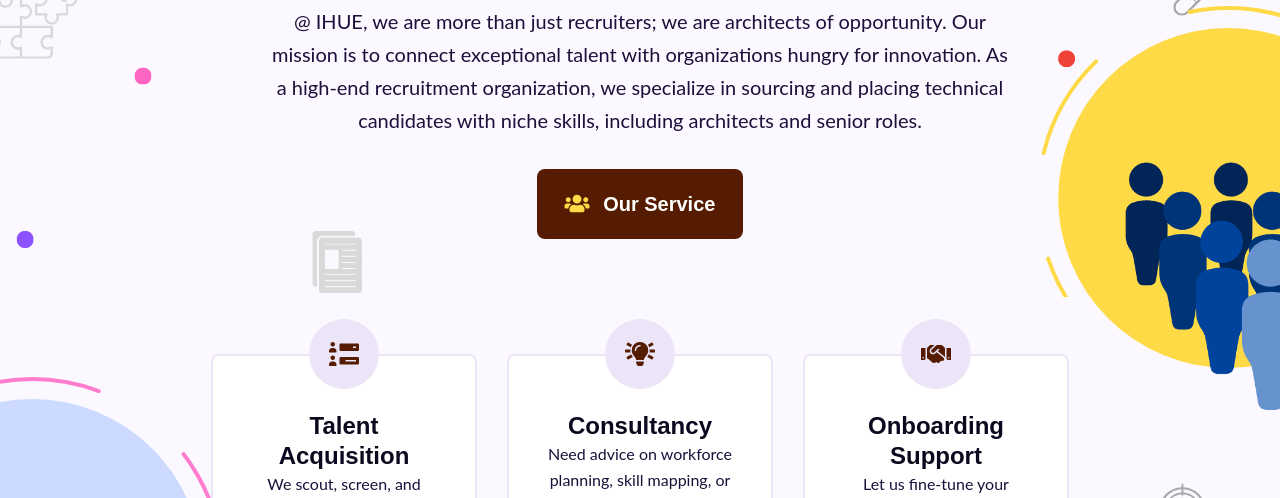
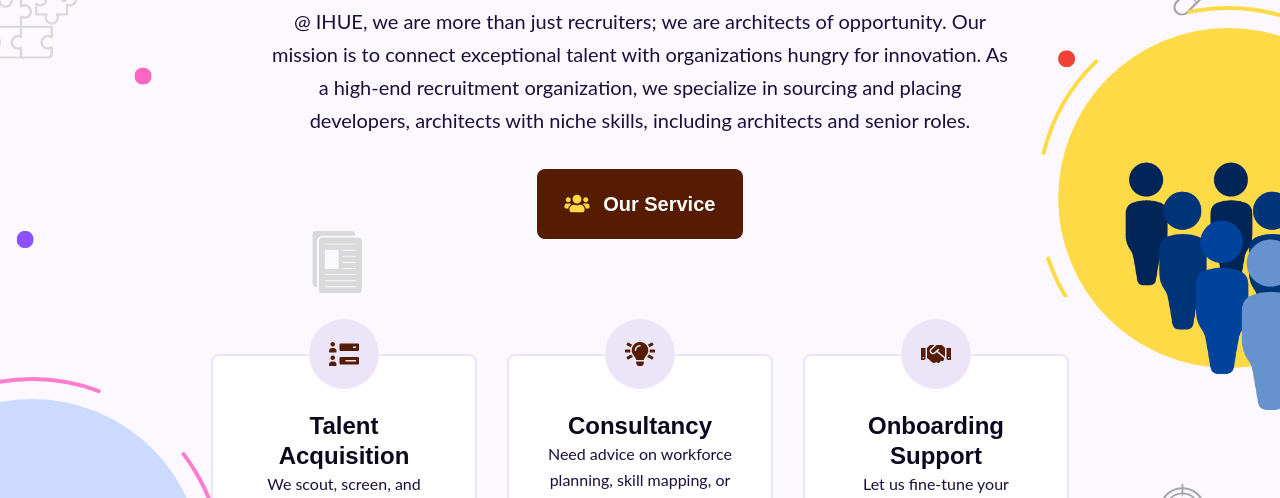
Before and after one commit to jithpillai/people, a plain HTML site: page index.html in a window 1280 px wide. Shown: the part 294-792 px from the top of the page. Drawn offline with Linux system fonts and the light colour scheme.

Commit message:
Minor Label changes

```diff
--- a/index.html
+++ b/index.html
@@ -28,7 +28,7 @@
           <div class="banner_content">
             <h1 class="banner_title">IHUE PEOPLE</h1><br/>
             <h2>Bridging Talent and Opportunity</h2>
-            <p class="banner_description">@ IHUE, we are more than just recruiters; we are architects of opportunity. Our mission is to connect exceptional talent with organizations hungry for innovation. As a high-end recruitment organization, we specialize in sourcing and placing technical candidates with niche skills, including architects and senior roles.</p><a class="btn btn_primary"><i class="fas fa-users"></i> Our Service</a>
+            <p class="banner_description">@ IHUE, we are more than just recruiters; we are architects of opportunity. Our mission is to connect exceptional talent with organizations hungry for innovation. As a high-end recruitment organization, we specialize in sourcing and placing developers, architects with niche skills, including architects and senior roles.</p><a class="btn btn_primary"><i class="fas fa-users"></i> Our Service</a>
             <div class="banner_services_wrap row">
               <div class="col">
                 <div class="iconbox_item iconbox_overicon">
@@ -208,7 +208,7 @@
               <div class="footer_widget footer_about">
                 <div class="site_logo"><a href="index.html"><img class="logo_before" src="assets/images/logo/logo.svg"
                       alt="iHUE PEOPLE"></a></div>
-                <p>Our mission is to connect exceptional talent with organizations hungry for innovation. As a high-end recruitment organization, we specialize in sourcing and placing technical candidates with niche skills, including architects and senior roles.</p>
+                <p>Our mission is to connect exceptional talent with organizations hungry for innovation. As a high-end recruitment organization, we specialize in sourcing and placing developers, architects with niche skills, including architects and senior roles.</p>
                 <div class="footer_hotline iconbox_item iconbox_lefticon">
                   <div class="item_icon"><i class="fas fa-phone"></i></div>
                   <div class="item_content">
```
